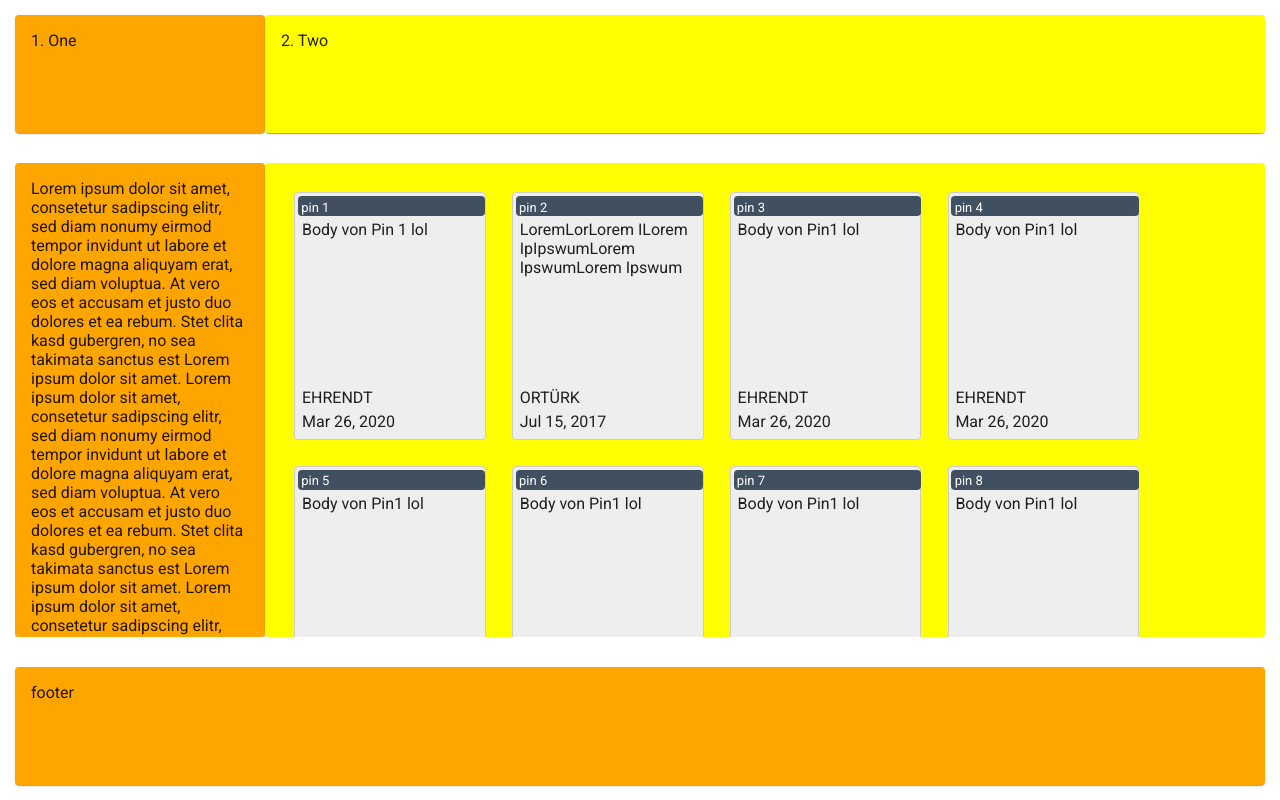
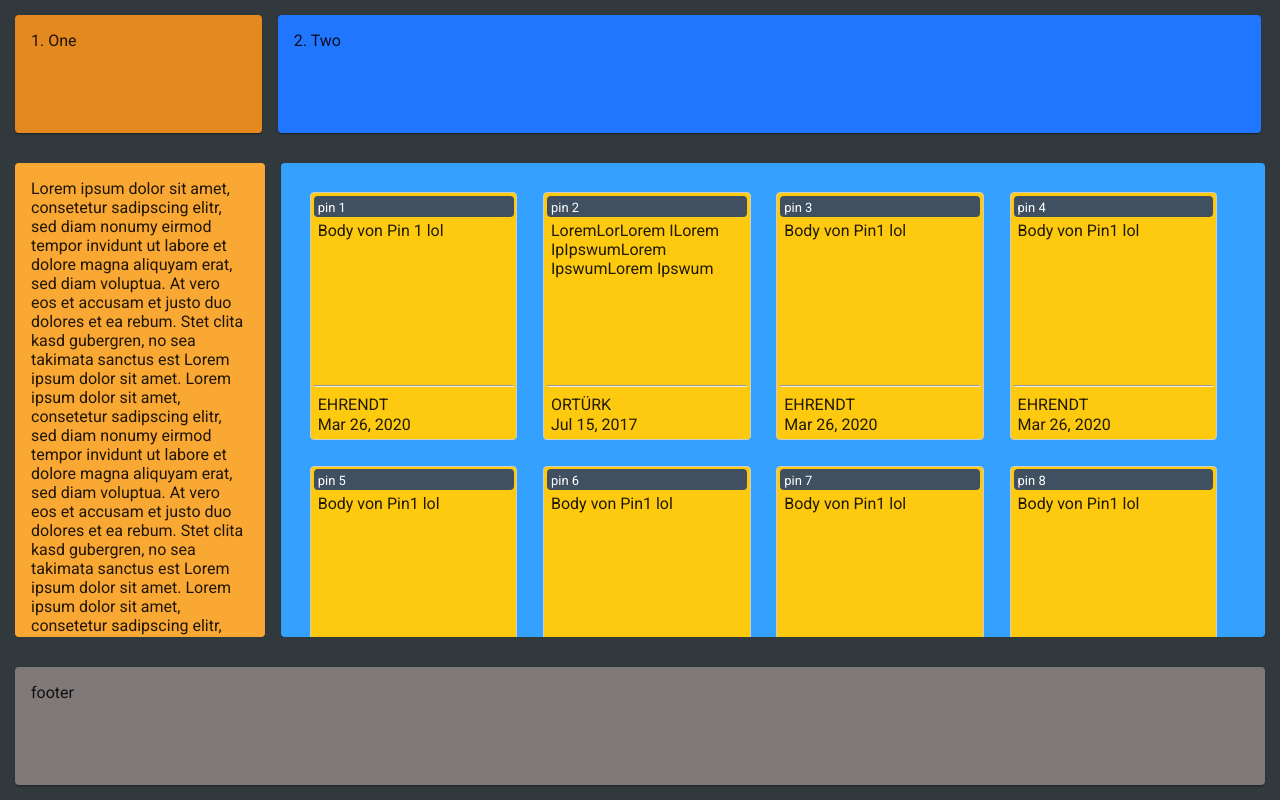
Before and after one commit to Supersauger/Pinnwand2, an Angular app: page /hauptmenu in a window 1280 px wide. Built offline with nearby package versions, Linux system fonts and the light colour scheme.

Commit message:
Colors changed. header mat-cards with div surrounded. Pin construction changed (added separate line)

```diff
--- a/src/app/app.component.css
+++ b/src/app/app.component.css
@@ -1,4 +1,18 @@
 /* Application-wide Styles */
+::ng-deep :root{
+  --darkBG: #31393cff;
+  --lightBG: #7f7979ff;
+
+  --PinHeader: #2176ffff;
+  --PinContent: #33a1fdff;
+
+  --SideHeader:  #e48920ff;
+  --SideContent: #f9a834ff;
+
+  --PinColor: #fdca10ff;
+}
+/*END of Styledeclaration*/
+
 h1 {
   color: #369;
   font-family: Arial, Helvetica, sans-serif;
--- a/src/app/big-pin/big-pin.component.ts
+++ b/src/app/big-pin/big-pin.component.ts
@@ -10,6 +10,7 @@ export class BigPinComponent implements OnInit {
 
   @Input() pin: Pin;
   @Output() pinChange = new EventEmitter();
+
   closeBigPin(event) {
     this.pinChange.emit(null);
   }
--- a/src/app/hauptmenu/hauptmenu.component.css
+++ b/src/app/hauptmenu/hauptmenu.component.css
@@ -1,3 +1,4 @@
+/*---------Container Styles---------------------*/
 .container{
   margin: 15px;
   height: 100vh;
@@ -5,39 +6,68 @@
 }
 
 
-.pinnwandcontainer{
-  height: 100%;
+/*---------Side Styles---------------------*/
+.header-sidecontainer{
+
 }
-.pinwand-content{
-  overflow: auto;
-  background-color: yellow;
+.header-side-content{
+  padding: 1em;
+  background-color: var(--SideHeader);
 }
-
 
 .sidecontainer{
   height: 100%;
 }
 .side-content{
   overflow: auto;
-  background-color: orange;
+  background-color: var(--SideContent);
 }
 
 
+/*---------Pinnwand Styles---------------------*/
+
+.header-pinnwandcontainer{
+  padding-left: 1em;
+}
+.header-pinwand-content{
+  padding: 1em;
+  background-color: var(--PinHeader);
+}
+
+.pinnwandcontainer{
+  height: 100%;
+  padding-left: 1em;
+}
+.pinwand-content{
+  overflow: auto;
+  background-color: var(--PinContent);
+}
+
+
+/*---------Header Styles---------------------*/
 .headerContainer{
   margin: 15px;
   height:200px;
+  padding-right: 1em;
 }
 
+
+/*---------FOOTER Styles---------------------*/
 .footerContainer{
   margin: 15px;
   height:200px;
 }
+.footer-content{
+  background-color: var(--lightBG);
+}
 
+
+/*---------HTML Sections Styles---------------------*/
 body, html{
   margin: 0;
   height: 100%;
   overflow: hidden;
-
+  background-color: var(--darkBG);
 }
 section {
   height: 100%; /* takes the visible area of the "main" div */
@@ -46,6 +76,8 @@ section {
   background: lightgreen;
 }
 
-#container {
+
+/*---------Gesamt Styles---------------------*/
+#Gesamtcontainer {
   height: 100%; /* needs to take the parents height, alternative: body {display: flex} */
 }
--- a/src/app/hauptmenu/hauptmenu.component.html
+++ b/src/app/hauptmenu/hauptmenu.component.html
@@ -8,10 +8,17 @@
 
 <body >
 
-<div id="container" fxLayout="column">
+<div id="Gesamtcontainer" fxLayout="column">
   <header class="headerContainer" fxLayoutAlign="start stretch">
-    <mat-card class="side-content" fxFlex="0 1 calc(20%)">1. One</mat-card>
-    <mat-card class="pinwand-content" fxFlex="0 1 calc(80%)">2. Two</mat-card>
+
+    <div class= header-sidecontainer fxLayout.lt-sm="column" fxLayout="column" fxFlex=" calc(20%)" fxFlex.lt-sm="100%" fxFlexOrder.lt-sm="2">
+      <mat-card class="header-side-content" fxFlex="calc(20%)">1. One</mat-card>
+    </div>
+
+    <div class="header-pinnwandcontainer" fxLayout.lt-sm="column" fxLayout="column" fxFlex=" calc(81%)" fxFlexOrder.lt-sm="1">
+      <mat-card class="header-pinwand-content" fxFlex="calc(80%)">2. Two</mat-card>
+    </div>
+
   </header>
 
   <div class="container" fxLayout.lt-sm="column" fxLayout="row wrap" >
@@ -39,22 +46,20 @@
 
         Nam liber tempor cum soluta nobis eleifend option congue nihil imperdiet doming id quod mazim placerat facer possim assum. Lorem ipsum dolor sit amet, consectetuer adipiscing elit, sed diam nonummy nibh euismod tincidunt ut laoreet dolore magna aliquam erat volutpat. Ut wisi enim ad minim veniam, quis nostrud exerci tation ullamcorper suscipit lobortis nisl ut aliquip ex ea commodo</mat-card>
     </div>
+
     <div class="pinnwandcontainer" fxLayout.lt-sm="column" fxFlex=" calc(80%)" fxFlexOrder.lt-sm="1" fxLayout="column">
       <mat-card class="pinwand-content" fxFlex=" calc(100%)">
         <app-pin></app-pin>
       </mat-card>
     </div>
+
   </div>
 
-
   <footer class="footerContainer" fxLayout.lt-sm="column" fxLayout="row">
-    <mat-card class="side-content" fxFlex=" calc(100%)" fxFlex.lt-md="100%" >footer</mat-card>
+    <mat-card class="footer-content" fxFlex=" calc(100%)" fxFlex.lt-md="100%" >footer</mat-card>
   </footer>
 </div>
 
-
-
 </body>
 
-
 </html>
--- a/src/app/login/login.component.css
+++ b/src/app/login/login.component.css
@@ -18,6 +18,7 @@
   height:100px;
   background-color: yellow;
 }
+
 body, html{
   margin: 0;
   height: 100%;
--- a/src/app/login/login.component.html
+++ b/src/app/login/login.component.html
@@ -15,7 +15,7 @@
   </header>
 
   <div class="loginContainer" fxLayout.lt-sm="column" fxLayout="row" fxLayoutAlign="center center">
-    <mat-card class="contentStyle" fxFlex="33" >
+    <mat-card class="contentStyle" fxFlex="0 1 calc(33%)" >
       <mat-card-header>
         <mat-card-title>Login </mat-card-title>
       </mat-card-header>
--- a/src/app/pin/pin.component.css
+++ b/src/app/pin/pin.component.css
@@ -1,3 +1,4 @@
+
 .pins {
   /* margin: 0 0 2em 0;*/
   list-style-type: none;
@@ -8,11 +9,11 @@
 }
 .pincontainer                                                                                                                                                                                                                                                                       {
   cursor: pointer;
-  background-color: #EEE;
+  background-color: var(--PinColor);
   margin: 1.35%;
   padding: 0.3%;
 
-  width: 19%;
+  width: 21%;
   height: 15em;
 
   border-radius: 4px;
@@ -24,9 +25,8 @@
   font-size: small;
   color: white;
   height: 1em;
-  padding: .25em;
-  padding-right: 0em;
-  width: 100%;
+  padding: 2%;
+  width: 96%;
 
   /*padding: 0.8em 0.7em 0 0.7em;*/
   background-color:#405061;
@@ -40,14 +40,14 @@
 }
 .pins .body {
   height: 10em;
-  padding: .25em;
+  padding: 0.25em;
   width: 100%;
-  max-height: 10em;
+  max-height: 9.5em;
 }
 .pins .author {
-   height: 1em;
-   padding: .25em;
-   width: 100%;
+  height: 1em;
+  padding-left: .25em;
+  width: 100%;
 }
 .pins .date {
   height: 1em;
--- a/src/app/pin/pin.component.html
+++ b/src/app/pin/pin.component.html
@@ -17,6 +17,7 @@
     <li cdkDrag [cdkDragData]="i" (cdkDragEntered)="entered($event)">
       <div class="title"  >{{pin.title}}</div>
       <div class="body"> {{pin.body}}</div>
+      <hr>
       <div class="author"> {{pin.author  | uppercase}}</div>
       <div class="date"> {{pin.date | date}}</div>
     </li>
```
